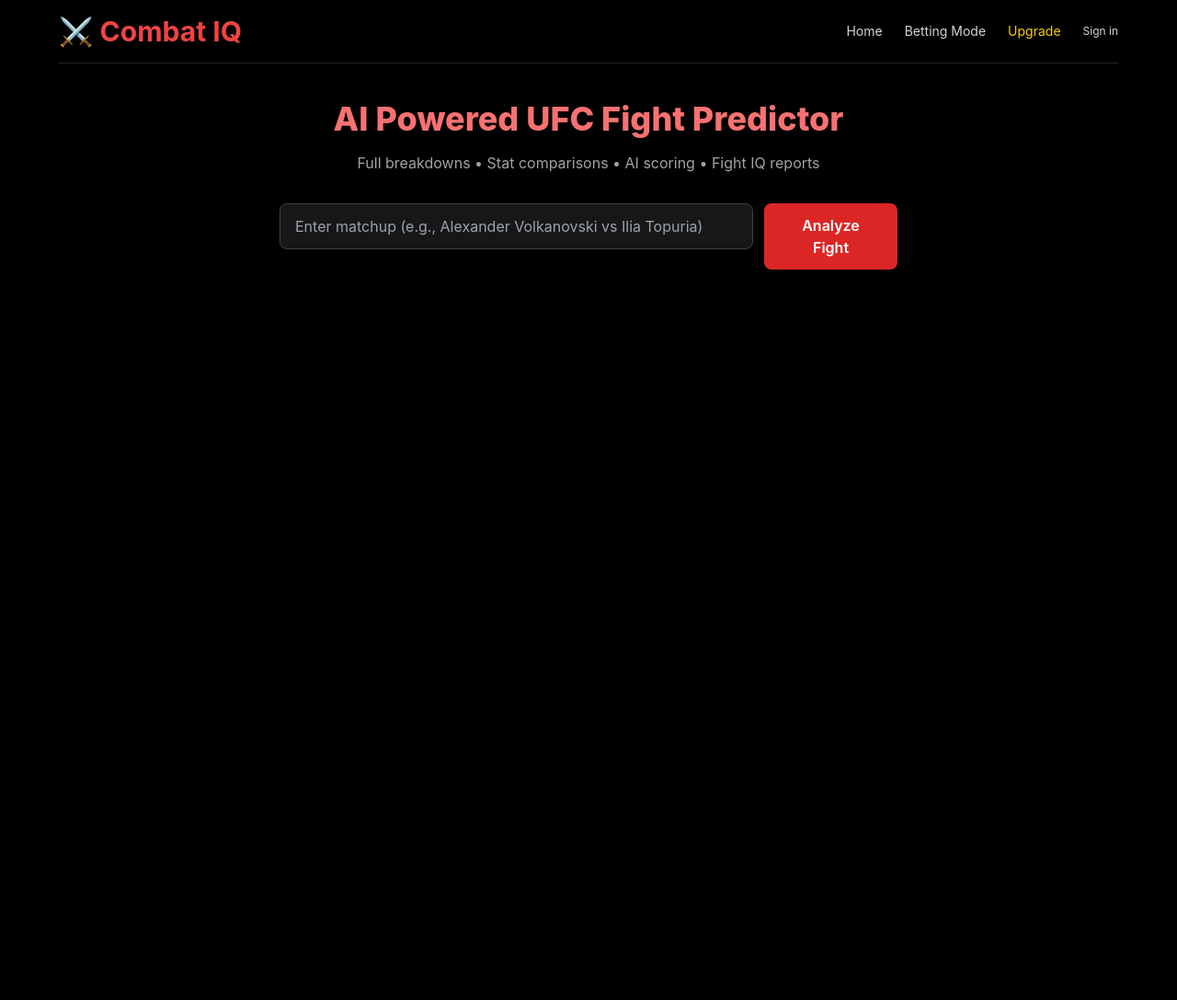
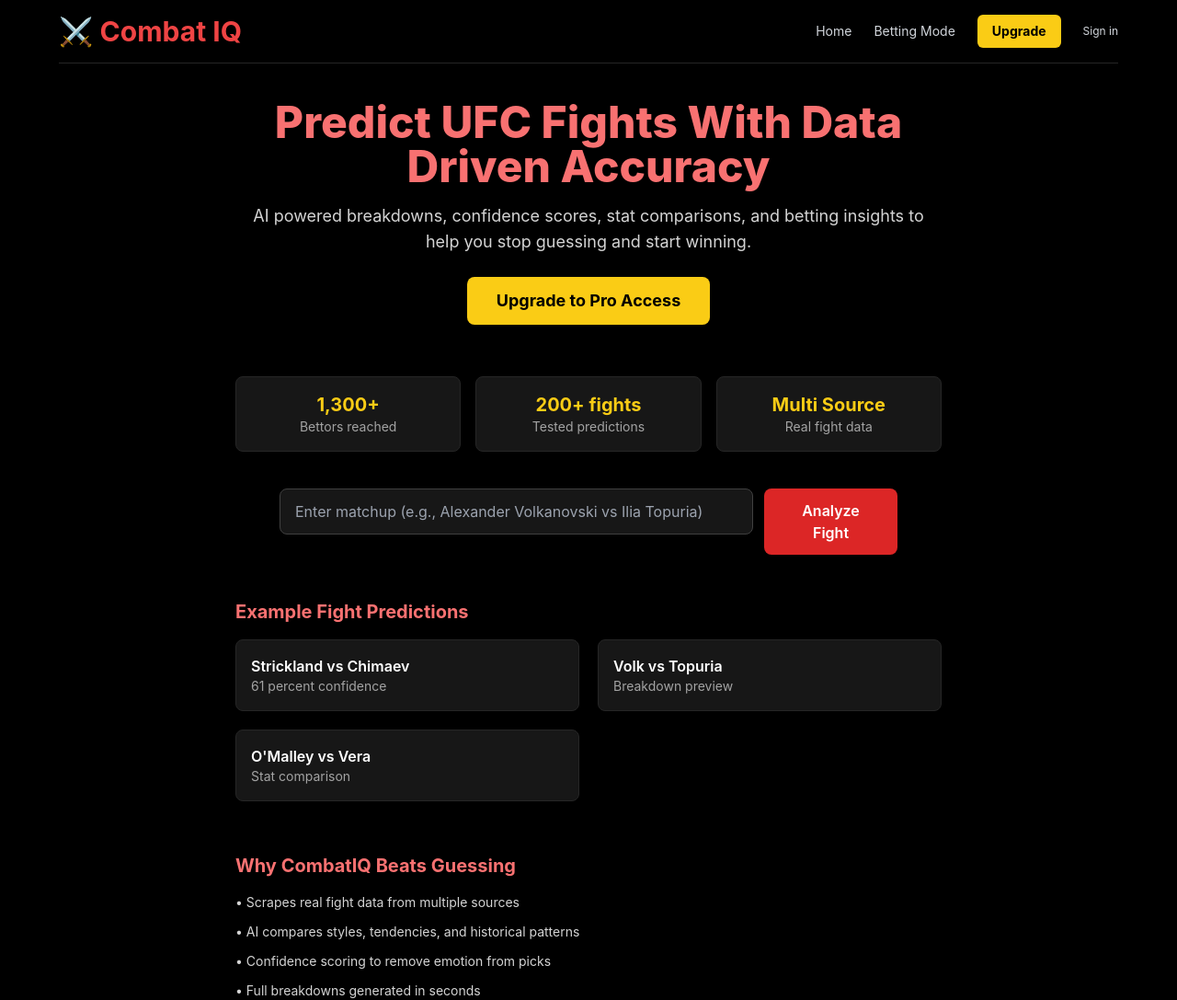
Before and after one commit to jtorres-1/combatIQ, a Flask app: page / in a window 1280 px wide. Shown: the whole page at 92% size. Before the commit the page ends 293 px from the top, so only its background shows below. Run offline with Flask 3, Linux system fonts and the light colour scheme; some libraries are stand-ins or nearby versions.

Commit message:
Update index.html

```diff
--- a/templates/index.html
+++ b/templates/index.html
@@ -14,7 +14,6 @@
       font-family: Inter, sans-serif;
     }
 
-    /* Mobile: Increase sizes */
     @media (max-width: 640px) {
       .hero-title { font-size: 2.2rem; }
       .hero-sub { font-size: 1.1rem; }
@@ -39,7 +38,9 @@
       <a class="text-gray-300 hover:text-yellow-400" href="/history">History</a>
       {% endif %}
 
-      <a class="text-yellow-400 hover:text-yellow-300" href="/upgrade">Upgrade</a>
+      <!-- BIG UPGRADE CTA -->
+      <a class="bg-yellow-400 text-black font-bold px-4 py-2 rounded-md hover:bg-yellow-300 transition"
+         href="/upgrade">Upgrade</a>
 
       {% if user and user.email %}
       <span class="text-xs text-gray-400">Signed in as <span class="text-yellow-400">{{ user.email }}</span></span>
@@ -61,7 +62,7 @@
     <a href="/history" class="text-gray-200">History</a>
     {% endif %}
 
-    <a href="/upgrade" class="text-yellow-400">Upgrade</a>
+    <a href="/upgrade" class="text-yellow-400 font-bold">Upgrade</a>
 
     {% if user and user.email %}
     <span class="text-xs text-gray-400">Signed in as <span class="text-yellow-400">{{ user.email }}</span></span>
@@ -72,15 +73,47 @@
   </div>
 
 
-  <!-- HERO -->
-  <section class="mt-10 w-full max-w-2xl text-center">
-    <h2 class="hero-title text-red-400 font-extrabold mb-4 text-3xl sm:text-4xl">
-      AI Powered UFC Fight Predictor
+  <!-- HERO SECTION -->
+  <section class="mt-10 w-full max-w-3xl text-center">
+
+    <h2 class="hero-title text-red-400 font-extrabold mb-4 text-3xl sm:text-5xl leading-tight">
+      Predict UFC Fights With Data Driven Accuracy
     </h2>
 
-    <p class="hero-sub text-neutral-400 mb-8 text-sm sm:text-base">
-      Full breakdowns • Stat comparisons • AI scoring • Fight IQ reports
+    <p class="hero-sub text-neutral-300 mb-6 text-base sm:text-lg">
+      AI powered breakdowns, confidence scores, stat comparisons, and betting insights to help you stop guessing and start winning.
     </p>
+
+    <a href="/upgrade"
+       class="inline-block mb-10 bg-yellow-400 hover:bg-yellow-300 text-black font-bold px-8 py-3 rounded-lg text-lg shadow-xl transition transform hover:scale-[1.03]">
+       Upgrade to Pro Access
+    </a>
+  </section>
+
+
+  <!-- SOCIAL PROOF / TRUST BLOCK -->
+  <div class="mt-4 mb-10 w-full max-w-3xl grid grid-cols-1 sm:grid-cols-3 gap-4 text-center">
+
+    <div class="bg-neutral-900 border border-neutral-800 rounded-lg p-4">
+      <p class="text-xl font-bold text-yellow-400">1,300+</p>
+      <p class="text-neutral-400 text-sm">Bettors reached</p>
+    </div>
+
+    <div class="bg-neutral-900 border border-neutral-800 rounded-lg p-4">
+      <p class="text-xl font-bold text-yellow-400">200+ fights</p>
+      <p class="text-neutral-400 text-sm">Tested predictions</p>
+    </div>
+
+    <div class="bg-neutral-900 border border-neutral-800 rounded-lg p-4">
+      <p class="text-xl font-bold text-yellow-400">Multi Source</p>
+      <p class="text-neutral-400 text-sm">Real fight data</p>
+    </div>
+
+  </div>
+
+
+  <!-- MATCHUP FORM -->
+  <section class="w-full max-w-2xl text-center">
 
     <form method="POST" class="flex flex-col sm:flex-row gap-3 w-full justify-center">
 
@@ -107,8 +140,49 @@
   </section>
 
 
+  <!-- EXAMPLE FIGHTS -->
+  <div class="mt-12 max-w-3xl w-full">
+    <h3 class="text-xl font-bold text-red-400 mb-4">Example Fight Predictions</h3>
+
+    <div class="grid grid-cols-1 sm:grid-cols-2 gap-5">
+
+      <a href="/?matchup=Sean Strickland vs Khamzat Chimaev"
+         class="bg-neutral-900 border border-neutral-800 rounded-lg p-4 hover:border-red-500 transition">
+        <p class="text-white font-semibold">Strickland vs Chimaev</p>
+        <p class="text-neutral-400 text-sm">61 percent confidence</p>
+      </a>
+
+      <a href="/?matchup=Alexander Volkanovski vs Ilia Topuria"
+         class="bg-neutral-900 border border-neutral-800 rounded-lg p-4 hover:border-red-500 transition">
+        <p class="text-white font-semibold">Volk vs Topuria</p>
+        <p class="text-neutral-400 text-sm">Breakdown preview</p>
+      </a>
+
+      <a href="/?matchup=Sean O'Malley vs Marlon Vera"
+         class="bg-neutral-900 border border-neutral-800 rounded-lg p-4 hover:border-red-500 transition">
+        <p class="text-white font-semibold">O'Malley vs Vera</p>
+        <p class="text-neutral-400 text-sm">Stat comparison</p>
+      </a>
+
+    </div>
+  </div>
+
+
+  <!-- WHY THIS WORKS -->
+  <div class="mt-14 max-w-3xl w-full">
+    <h3 class="text-xl font-bold text-red-400 mb-4">Why CombatIQ Beats Guessing</h3>
+
+    <ul class="space-y-3 text-neutral-300 text-sm">
+      <li>• Scrapes real fight data from multiple sources</li>
+      <li>• AI compares styles, tendencies, and historical patterns</li>
+      <li>• Confidence scoring to remove emotion from picks</li>
+      <li>• Full breakdowns generated in seconds</li>
+    </ul>
+  </div>
+
+
+  <!-- RESULTS (unchanged logic) -->
   {% if result %}
-  <!-- FIGHTERS DISPLAY -->
   <div class="grid grid-cols-1 sm:grid-cols-2 gap-6 max-w-4xl w-full mt-12">
 
     <div class="bg-neutral-900 p-4 rounded-xl border border-neutral-700 text-center">
@@ -135,7 +209,6 @@
 
   </div>
 
-  <!-- STATS -->
   <div class="max-w-3xl mt-10 w-full">
     <h2 class="text-2xl text-red-400 font-bold mb-4 border-b border-red-600 pb-2">Stat Comparison</h2>
 
@@ -174,16 +247,15 @@
     <h2 class="text-2xl text-red-400 font-bold mb-4">Fight IQ Report</h2>
     <article class="prose prose-invert leading-relaxed">{{ result|safe }}</article>
   </div>
-
   {% endif %}
 
+
+  <!-- JS -->
   <script>
-    // Mobile nav toggle
     document.getElementById("menuBtn").onclick = () => {
       document.getElementById("mobileMenu").classList.toggle("hidden");
     };
 
-    // Dynamic fighter autocomplete
     let fighters = [];
     fetch("/static/fighters.json")
       .then(res => res.json())
```
